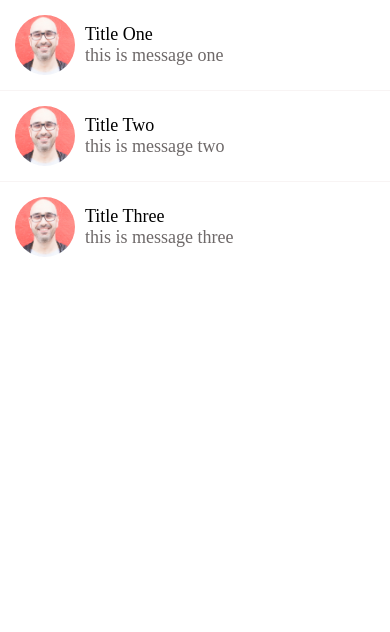
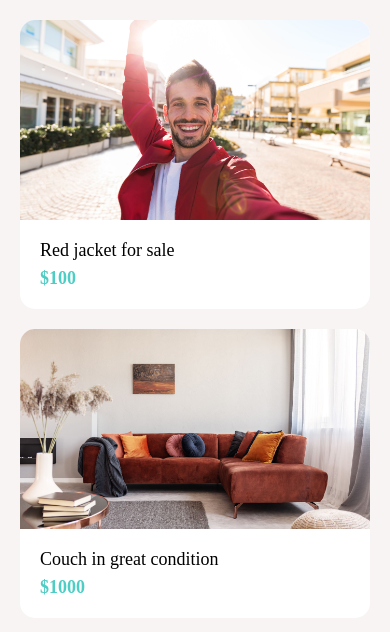
Before and after one commit to domkoder/done-with-it, a React Native app: screen / in a window 390 px wide. Shown: the top 632 px of the page. Built offline with nearby package versions, Linux system fonts and the light colour scheme.

Commit message:
done with listing screen

```diff
--- a/App.js
+++ b/App.js
@@ -9,10 +9,14 @@
 import Card from './app/components/Card'
 import ListingDetailsScreen from './app/screens/ListingDetailsScreen'
 import MessagesScreen from './app/screens/MessagesScreen'
+import AccountScreen from './app/screens/AccountScreen'
+import ListingsScreen from './app/screens/ListingsScreen'
 
 export default function App() {
 	return (
-		<MessagesScreen />
+		<ListingsScreen />
+		// <AccountScreen />
+		// <MessagesScreen />
 		// <View style={{ backgroundColor: '#f8f4f4', padding: 20, paddingTop: 100 }}>
 		// 	<Card
 		// 		title="Red jacket fro sale!"
--- /dev/null
+++ b/app/components/Icon.js
@@ -0,0 +1,41 @@
+import { StyleSheet, View } from 'react-native'
+import React from 'react'
+import { MaterialCommunityIcons } from '@expo/vector-icons'
+
+import colors from '../config/colors'
+import PropTypes from 'prop-types'
+
+const Icon = ({
+	name,
+	size = 40,
+	backgroundColor = 'primary',
+	iconColor = 'white',
+}) => {
+	return (
+		<View
+			style={{
+				width: size,
+				height: size,
+				borderRadius: size / 2,
+				backgroundColor: colors[backgroundColor],
+				alignItems: 'center',
+				justifyContent: 'center',
+			}}
+		>
+			<MaterialCommunityIcons
+				name={name}
+				color={colors[iconColor]}
+				size={size / 2}
+			/>
+		</View>
+	)
+}
+
+Icon.propTypes = {
+	name: PropTypes.string,
+	size: PropTypes.number,
+	backgroundColor: PropTypes.string,
+	iconColor: PropTypes.string,
+}
+
+export default Icon
--- a/app/components/ListItem.js
+++ b/app/components/ListItem.js
@@ -10,6 +10,7 @@
 	title,
 	description,
 	image,
+	iconComponent,
 	onPress,
 	renderRightActions,
 }) => {
@@ -17,10 +18,13 @@
 		<Swipeable renderRightActions={renderRightActions}>
 			<TouchableHighlight underlayColor={colors.light} onPress={onPress}>
 				<View style={styles.container}>
-					<Image style={styles.image} source={image} />
+					{iconComponent}
+					{image && <Image style={styles.image} source={image} />}
 					<View style={styles.detailContainer}>
 						<AppText style={styles.title}>{title}</AppText>
-						<AppText style={styles.description}>{description}</AppText>
+						{description && (
+							<AppText style={styles.description}>{description}</AppText>
+						)}
 					</View>
 				</View>
 			</TouchableHighlight>
@@ -29,11 +33,12 @@
 }
 
 ListItem.propTypes = {
-	title: PropTypes.string.isRequired,
-	description: PropTypes.string.isRequired,
-	image: PropTypes.number.isRequired,
-	onPress: PropTypes.func.isRequired,
-	renderRightActions: PropTypes.func.isRequired,
+	title: PropTypes.string,
+	description: PropTypes.string,
+	image: PropTypes.number,
+	onPress: PropTypes.func,
+	renderRightActions: PropTypes.func,
+	iconComponent: PropTypes.object,
 }
 
 export default ListItem
@@ -43,14 +48,17 @@
 		flexDirection: 'row',
 		alignItems: 'center',
 		padding: 15,
+		backgroundColor: colors.white,
 	},
 	image: {
 		height: 60,
 		width: 60,
 		borderRadius: 35,
-		marginRight: 10,
 	},
-	detailContainer: {},
+	detailContainer: {
+		marginLeft: 10,
+		justifyContent: 'center',
+	},
 	title: {
 		fontWeight: '500',
 	},
--- a/app/components/Screen.js
+++ b/app/components/Screen.js
@@ -1,22 +1,27 @@
-import { StyleSheet, SafeAreaView } from 'react-native'
+import { StyleSheet, SafeAreaView, View } from 'react-native'
 import React from 'react'
 import PropTypes from 'prop-types'
 
 import Constants from 'expo-constants'
 
-const Screen = ({ children }) => {
-	return <SafeAreaView style={styles.screen}>{children}</SafeAreaView>
+const Screen = ({ children, style }) => {
+	return (
+		<SafeAreaView style={[styles.screen, style]}>
+			<View style={style}>{children}</View>
+		</SafeAreaView>
+	)
 }
 
 Screen.propTypes = {
 	children: PropTypes.object.isRequired,
+	style: PropTypes.object,
 }
 
 export default Screen
 
 const styles = StyleSheet.create({
 	screen: {
-		marginTop: Constants.statusBarHeight,
+		paddingTop: Constants.statusBarHeight,
 		flex: 1,
 	},
 })
--- a/app/config/colors.js
+++ b/app/config/colors.js
@@ -6,4 +6,5 @@
 	medium: '#6e6969',
 	light: '#f8f4f4',
 	danger: '#ff5252',
+	yellow: '#ffe66d',
 }
--- /dev/null
+++ b/app/screens/AccountScreen.js
@@ -0,0 +1,84 @@
+import { FlatList, StyleSheet, View } from 'react-native'
+import React from 'react'
+import { MaterialCommunityIcons } from '@expo/vector-icons'
+
+import Screen from '../components/Screen'
+import ListItem from '../components/ListItem'
+import colors from '../config/colors'
+import Icon from '../components/Icon'
+import ListItemSeparator from '../components/ListItemSeparator'
+
+const menuItems = [
+	{
+		title: 'My Listings',
+		icon: {
+			name: 'format-list-bulleted',
+			backgroundColor: 'primary',
+		},
+	},
+
+	{
+		title: 'My Messages',
+		icon: {
+			name: 'email',
+			backgroundColor: 'secondary',
+		},
+	},
+]
+
+const MyAccountScreen = () => {
+	return (
+		<Screen style={styles.screen}>
+			<View style={styles.container}>
+				<ListItem
+					image={require('../assets/mosh.jpg')}
+					title="Mosh Hamedani"
+					description="programingwithmosh@gmail.com"
+				></ListItem>
+			</View>
+			<View style={styles.container}>
+				<FlatList
+					data={menuItems}
+					keyExtractor={(menuItem) => menuItem.title}
+					renderItem={({ item }) => (
+						<ListItem
+							title={item.title}
+							iconComponent={
+								<Icon
+									name={item.icon.name}
+									backgroundColor={item.icon.backgroundColor}
+								/>
+							}
+						/>
+					)}
+					ItemSeparatorComponent={ListItemSeparator}
+				/>
+			</View>
+
+			<ListItem
+				title="Log Out"
+				iconComponent={<Icon name="logout" backgroundColor="yellow" />}
+			/>
+		</Screen>
+	)
+}
+
+export default MyAccountScreen
+
+const styles = StyleSheet.create({
+	screen: {
+		backgroundColor: colors.light,
+	},
+	container: {
+		marginVertical: 20,
+	},
+
+	info: {
+		backgroundColor: colors.white,
+		marginBottom: 40,
+	},
+
+	logout: {
+		marginTop: 20,
+	},
+})
--- /dev/null
+++ b/app/screens/ListingsScreen.js
@@ -0,0 +1,49 @@
+import { FlatList, StyleSheet, Text, View } from 'react-native'
+import React from 'react'
+
+import Screen from '../components/Screen'
+import Card from '../components/Card'
+import colors from '../config/colors'
+
+const listings = [
+	{
+		id: '1',
+		title: 'Red jacket for sale',
+		price: 100,
+		image: require('../assets/jacket.jpg'),
+	},
+
+	{
+		id: '2',
+		title: 'Couch in great condition',
+		price: 1000,
+		image: require('../assets/couch.jpg'),
+	},
+]
+
+const ListingsScreen = () => {
+	return (
+		<Screen style={styles.screen}>
+			<FlatList
+				data={listings}
+				keyExtractor={(listing) => listing.id.toString()}
+				renderItem={({ item }) => (
+					<Card
+						title={item.title}
+						subTitle={'$' + item.price}
+						image={item.image}
+					/>
+				)}
+			/>
+		</Screen>
+	)
+}
+
+export default ListingsScreen
+
+const styles = StyleSheet.create({
+	screen: {
+		padding: 20,
+		backgroundColor: colors.light,
+	},
+})
```
